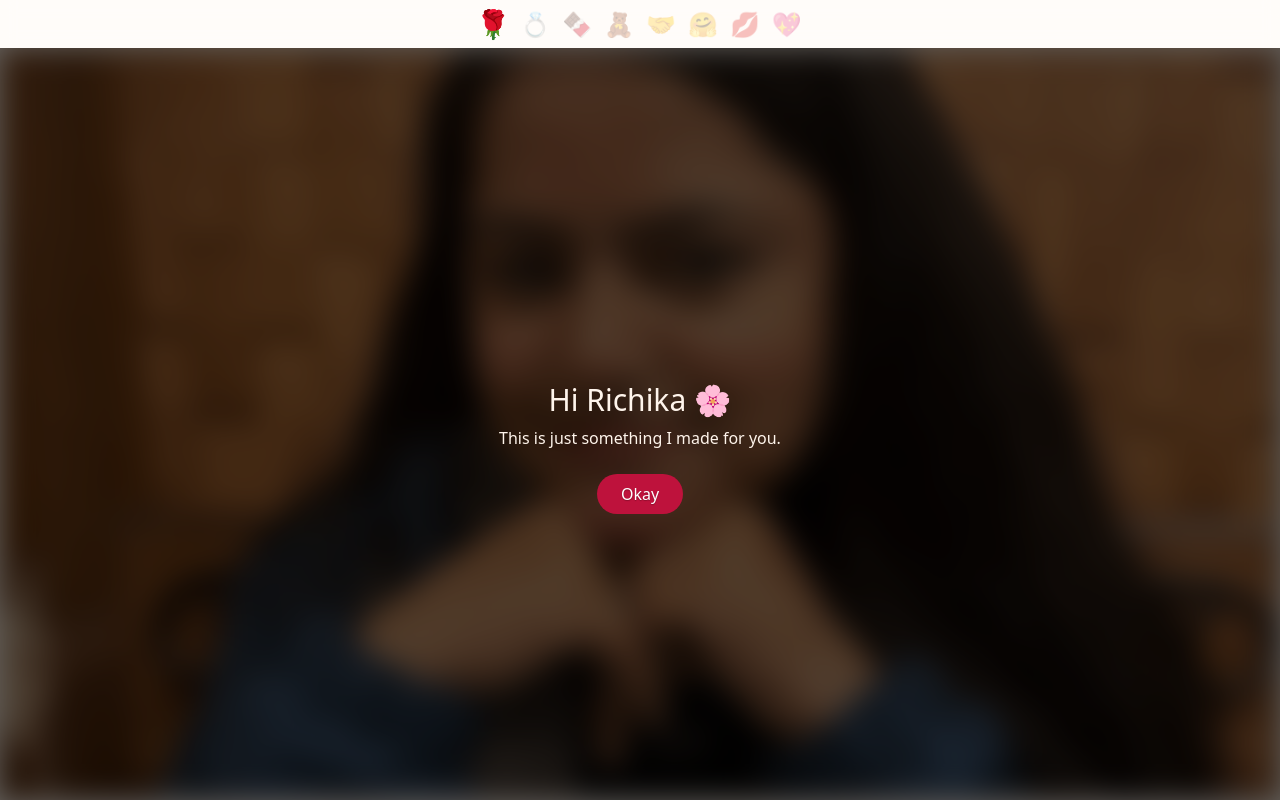
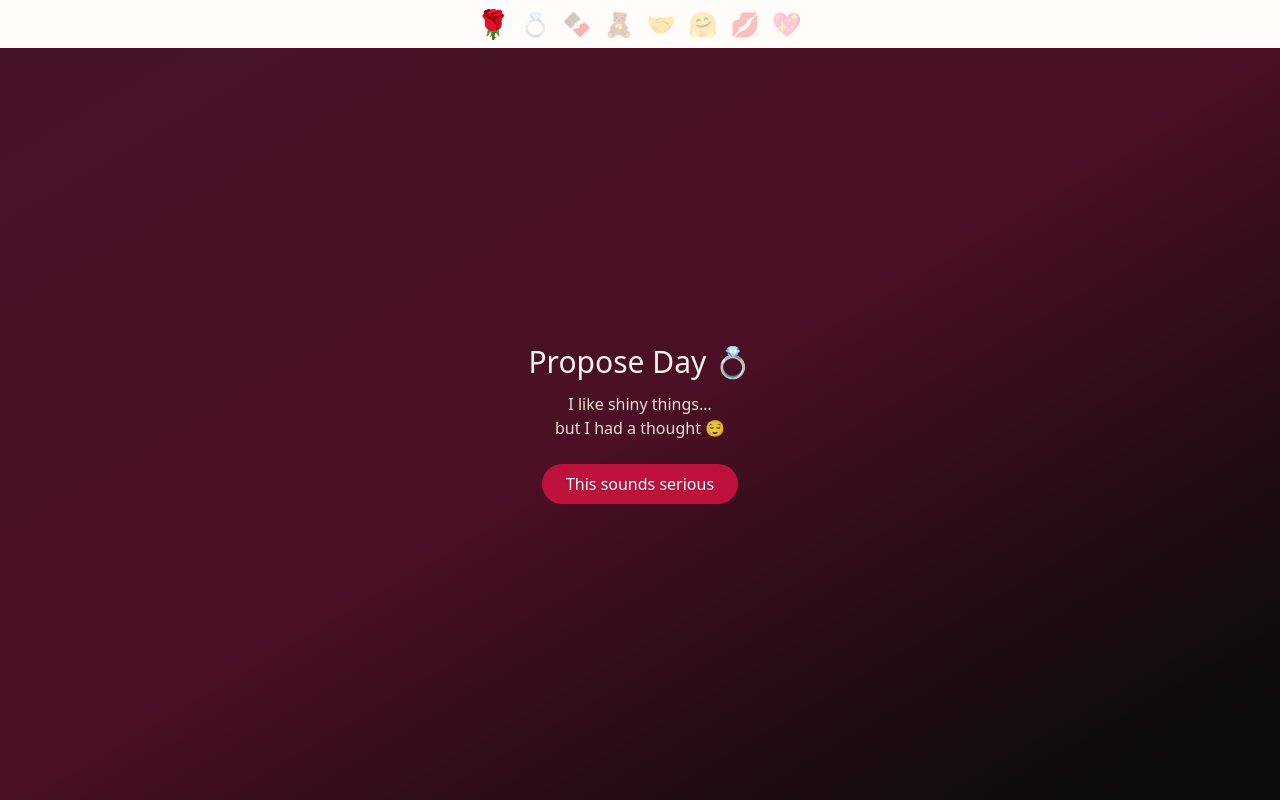
Before and after one commit to immkg/buubuu, a React (Vite) app: page / in a window 1280 px wide. Built offline with nearby package versions, Linux system fonts and the light colour scheme.

Commit message:
added propose day

```diff
--- a/src/screens/Day.jsx
+++ b/src/screens/Day.jsx
@@ -6,13 +6,17 @@ import ChoiceButtons from "../components/ChoiceButtons";
 import RoseDay from "./RoseDay";
 import ChocolateDay from "./ChocolateDay";
 import TeddyDay from "./TeddyDay";
+import ProposeDay from "./ProposeDay";
 
 export default function Day({ dayIndex, onComplete }) {
-  const dayKey = VALENTINE_DAYS[dayIndex].key;
+  const dayKey = "propose";
   const content = DAY_CONTENT[dayKey];
 
   if (dayKey === "rose") {
     return <RoseDay onComplete={onComplete} />;
+  }
+  if (dayKey === "propose") {
+    return <ProposeDay onComplete={onComplete} />;
   }
 
   if (dayKey === "chocolate") {
--- a/src/screens/Proposal.jsx
+++ /dev/null
@@ -1,20 +0,0 @@
-import NoButton from "../components/NoButton";
-
-export default function Proposal() {
-  return (
-    <div className="min-h-screen flex flex-col items-center justify-center text-center">
-      <h1 className="text-4xl mb-8">Will you be my Valentine? 💖</h1>
-
-      <div className="flex gap-8">
-        <button
-          onClick={() => alert("SHE SAID YES 😭💍")}
-          className="px-6 py-3 bg-rose text-white rounded-full text-lg"
-        >
-          YES 💘
-        </button>
-
-        <NoButton />
-      </div>
-    </div>
-  );
-}
--- /dev/null
+++ b/src/screens/ProposeDay.jsx
@@ -0,0 +1,198 @@
+import { useEffect, useRef, useState } from "react";
+import { gsap } from "gsap";
+
+export default function ProposeDay({ onComplete }) {
+  const textRef = useRef(null);
+  const audioRef = useRef(null);
+  const noRef = useRef(null);
+
+  const [step, setStep] = useState(0);
+  const [escapeMode, setEscapeMode] = useState(false);
+  const [musicStarted, setMusicStarted] = useState(false);
+
+  /* ---------- TEXT ANIMATION ---------- */
+  useEffect(() => {
+    if (textRef.current) {
+      gsap.fromTo(
+        textRef.current,
+        { opacity: 0, y: 20 },
+        { opacity: 1, y: 0, duration: 0.8 }
+      );
+    }
+  }, [step]);
+
+  /* ---------- START MUSIC ON USER ACTION ---------- */
+  const startMusic = () => {
+    if (!musicStarted && audioRef.current) {
+      audioRef.current.volume = 0.6;
+      audioRef.current.play().catch(() => {});
+      setMusicStarted(true);
+    }
+  };
+
+  /* ---------- ESCAPE (ROSE DAY STYLE) ---------- */
+  const handleEscape = (e) => {
+    if (!escapeMode || !noRef.current) return;
+
+    const rect = noRef.current.getBoundingClientRect();
+    const dx = e.clientX - rect.left;
+    const dy = e.clientY - rect.top;
+
+    gsap.to(noRef.current, {
+      x: -dx + Math.random() * 120 - 60,
+      y: -dy + Math.random() * 120 - 60,
+      rotate: Math.random() * 10 - 5,
+      duration: 0.25,
+      ease: "power2.out",
+    });
+  };
+
+  return (
+    <div
+      className="relative overflow-hidden flex items-center justify-center text-center px-6"
+      style={{ height: "calc(100vh - 48px)" }}
+      onMouseMove={handleEscape}
+    >
+      {/* AUDIO */}
+      <audio
+        ref={audioRef}
+        src="/assets/music/paper-rings.mp3"
+        loop
+      />
+
+      {/* BACKGROUND */}
+      <div className="absolute inset-0 bg-gradient-to-br from-pink-900 via-rose-900 to-black opacity-90" />
+      <div className="absolute inset-0 bg-black/50" />
+
+      {/* CONTENT */}
+      <div className="relative z-10 max-w-md text-cream flex flex-col items-center gap-6">
+
+        {/* STEP 0 */}
+        {step === 0 && (
+          <div ref={textRef}>
+            <h1 className="text-3xl mb-3">Propose Day 💍</h1>
+            <p className="opacity-90">
+              I like shiny things…
+              <br />
+              but I had a thought 😌
+            </p>
+            <button
+              className="mt-6 px-6 py-2 bg-rose rounded-full text-white"
+              onClick={() => {
+                startMusic();
+                setStep(1);
+              }}
+            >
+              This sounds serious
+            </button>
+          </div>
+        )}
+
+        {/* STEP 1 – LYRICS */}
+        {step === 1 && (
+          <div ref={textRef}>
+            <p className="mb-4">
+              Complete the lyric.
+              <br />
+              (No pressure, but also full pressure)
+            </p>
+
+            <p className="italic opacity-90 mb-6">
+              “I like shiny things,
+              <br />
+              but I’d marry you with ______ ______”
+            </p>
+
+            <div className="flex gap-6 justify-center">
+              <button
+                className="px-5 py-2 bg-rose rounded-full"
+                onClick={() => setStep(2)}
+              >
+                Paper Rings 💍
+              </button>
+              <button
+                className="px-5 py-2 bg-wine rounded-full"
+                onClick={() => setStep(2)}
+              >
+                PAPER RINGS (in all caps)
+              </button>
+            </div>
+          </div>
+        )}
+
+        {/* STEP 2 */}
+        {step === 2 && (
+          <div ref={textRef}>
+            <p className="text-lg">
+              Correct.
+              <br />
+              Honestly, there was never another option.
+            </p>
+            <button
+              className="mt-6 px-6 py-2 bg-rose rounded-full text-white"
+              onClick={() => setStep(3)}
+            >
+              I knew it 😌
+            </button>
+          </div>
+        )}
+
+        {/* STEP 3 – FAKE NO */}
+        {step === 3 && (
+          <div ref={textRef}>
+            <p className="text-lg mb-6">
+              Final question.
+              <br />
+              Be honest.
+            </p>
+
+            <div className="flex gap-10 justify-center">
+              <button
+                className="px-6 py-2 bg-rose rounded-full"
+                onClick={() => {
+                  setEscapeMode(false);
+                  setStep(4);
+                }}
+              >
+                Yes, obviously 💖
+              </button>
+
+              <button
+                ref={noRef}
+                className="px-6 py-2 bg-wine rounded-full"
+                onMouseEnter={() => setEscapeMode(true)}
+              >
+                Is that even a question? 😏
+              </button>
+            </div>
+          </div>
+        )}
+
+        {/* STEP 4 – FINAL */}
+        {step === 4 && (
+          <div ref={textRef} className="flex flex-col items-center gap-4">
+            <p className="text-2xl font-semibold">
+              Thought so 😌
+            </p>
+            <p className="text-lg">
+              No diamonds.
+              <br />
+              No drama.
+              <br />
+              Just you and me
+              <br />
+              and paper rings forever 💍
+            </p>
+
+            <button
+              className="mt-6 px-8 py-3 bg-rose rounded-full text-white text-lg animate-pulse"
+              onClick={onComplete}
+            >
+              Forever 💖
+            </button>
+          </div>
+        )}
+      </div>
+    </div>
+  );
+}
```
Also changed, not shown: 1 other file (tests, documents, lock files or other folders).
